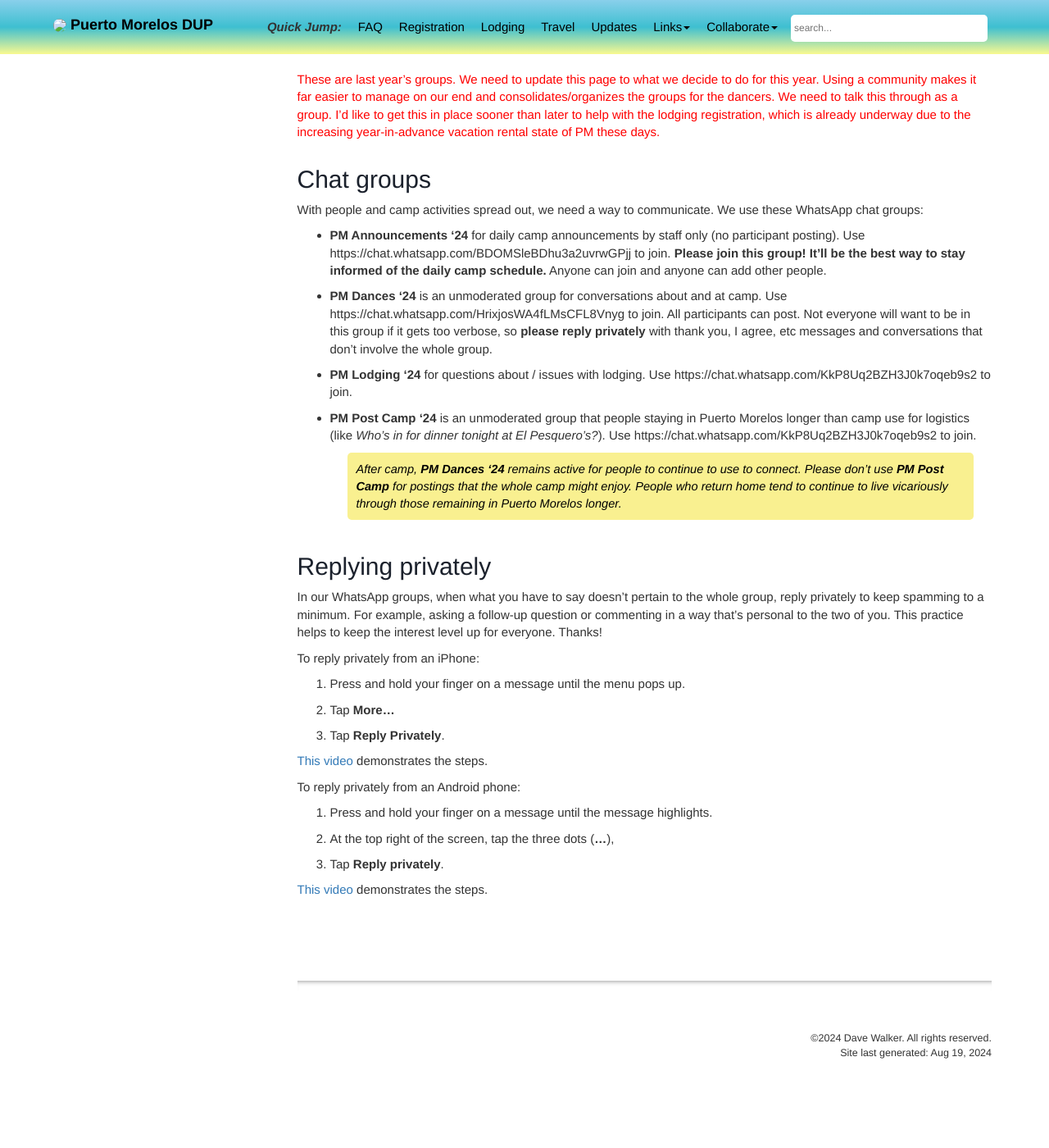
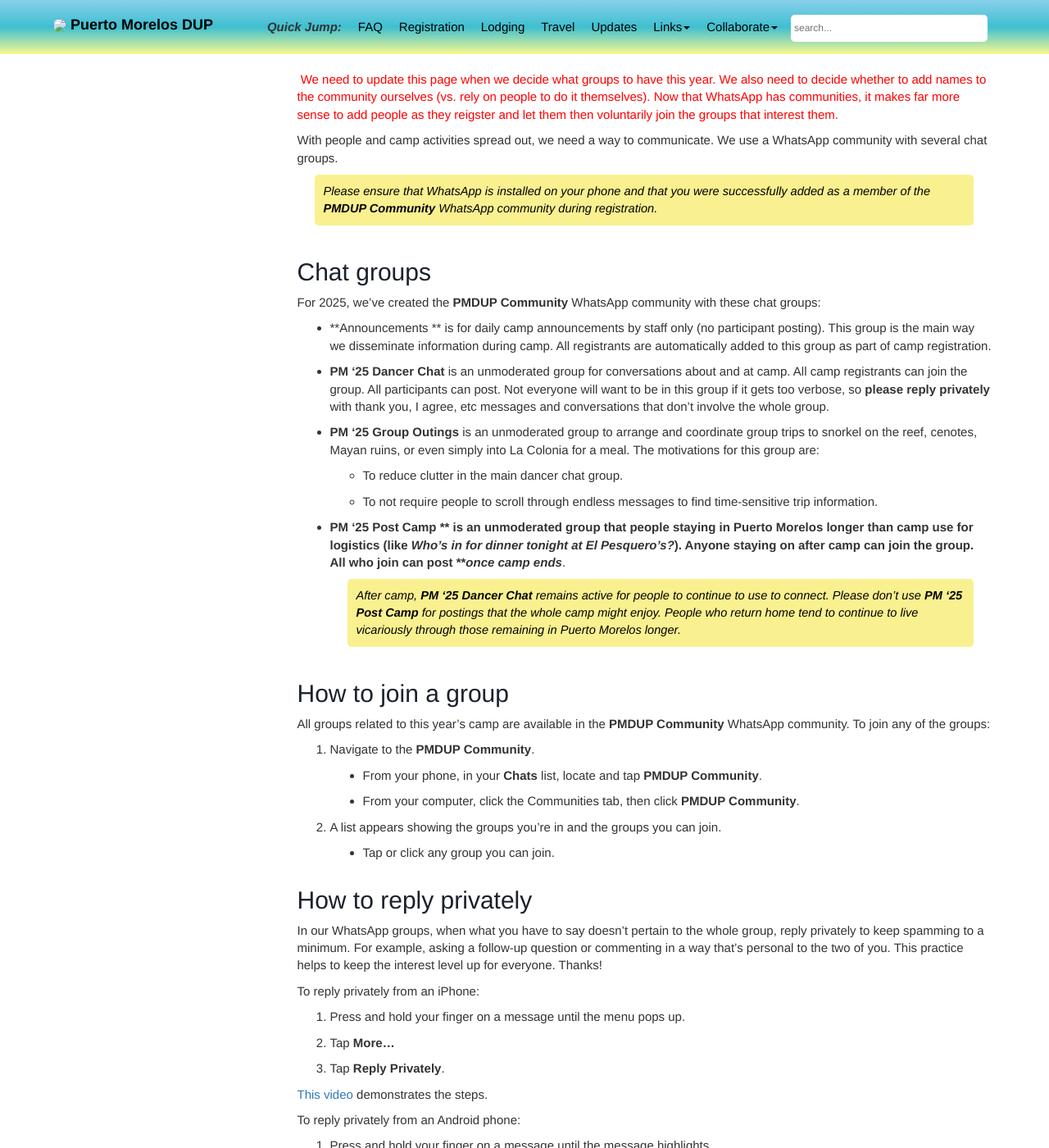
Before and after one commit to davewalker60/pmdup, a Jekyll site: the page built from pages/content/whatsapp-content.md, in a window 1280 px wide and 1400 px high. Shown: the whole window at 82% size. Built offline with Jekyll 4.4.1, drawn with Linux system fonts in a browser that asks for light colours; our own code applies the rules of GitHub Pages for plain Markdown files; comment, search, counter and statistics services are not loaded.

Commit message:
WhatsApp changes

```diff
--- a/_data/topnav.yml
+++ b/_data/topnav.yml
@@ -26,7 +26,7 @@ topnav_dropdowns:
           external_url: https://docs.google.com/forms/d/e/1FAIpQLSex7cyDs_Xf33rAxqU2S749xG_MB4lMQk3fPvF_p0JkkoKyTg/viewform
         - title: Las Arenas Booking Form
           external_url: https://docs.google.com/forms/d/e/1FAIpQLSct3SrTHl76pMYcZ5z9-eWdLCjCXzf4igqfVk689qA42YuyWA/viewform
-        - title: PM Dance Camp WhatsApp
+        - title: PMDUP WhatsApp Community
           external_url: https://chat.whatsapp.com/D7giUR3o5E1AKkqwy17Qga
     - title: Collaborate
       folderitems:
--- a/pages/content/whatsapp-content.md
+++ b/pages/content/whatsapp-content.md
@@ -1,20 +1,39 @@
-<span style="color:red"> These are last year's groups. We need to update this page to what we decide to do for this year. Using a community makes it far easier to manage on our end and consolidates/organizes the groups for the dancers. We need to talk this through as a group. I'd like to get this in place sooner than later to help with the lodging registration, which is already underway due to the increasing year-in-advance vacation rental state of PM these days.</span>
+<span style="color:red"> We need to update this page when we decide what groups to have this year. We also need to decide whether to add names to the community ourselves (vs. rely on people to do it themselves). Now that WhatsApp has communities, it makes far more sense to add people as they reigster and let them then voluntarily join the groups that interest them.</span>
+
+With people and camp activities spread out, we need a way to communicate. We use a WhatsApp community with several chat groups.
+
+>  Please ensure that WhatsApp is installed on your phone and that you were successfully added as a member of the **PMDUP Community** WhatsApp community during registration.
 
 # Chat groups
 
-With people and camp activities spread out, we need a way to communicate. We use these WhatsApp chat groups:
+For 2025, we've created the **PMDUP Community** WhatsApp community with these chat groups:
 
-- **PM Announcements ‘24** for daily camp announcements by staff only (no participant posting). Use https://chat.whatsapp.com/BDOMSleBDhu3a2uvrwGPjj to join. **Please join this group! It’ll be the best way to stay informed of the daily camp schedule.** Anyone can join and anyone can add other people.
+- **Announcements ** is for daily camp announcements by staff only (no participant posting). This group is the main way we disseminate information during camp. All registrants are automatically added to this group as part of camp registration.
 
-- **PM Dances ‘24** is an unmoderated group for conversations about and at camp. Use https://chat.whatsapp.com/HrixjosWA4fLMsCFL8Vnyg to join. All participants can post. Not everyone will want to be in this group if it gets too verbose, so **please reply privately** with thank you, I agree, etc messages and conversations that don’t involve the whole group.
+- **PM '25 Dancer Chat** is an unmoderated group for conversations about and at camp. All camp registrants can join the group. All participants can post. Not everyone will want to be in this group if it gets too verbose, so **please reply privately** with thank you, I agree, etc messages and conversations that don’t involve the whole group.
 
-- **PM Lodging ‘24** for questions about / issues with lodging. Use https://chat.whatsapp.com/KkP8Uq2BZH3J0k7oqeb9s2 to join.
+- **PM ‘25 Group Outings** is an unmoderated group to arrange and coordinate group trips to snorkel on the reef, cenotes, Mayan ruins, or even simply into La Colonia for a meal. The motivations for this group are:
 
-- **PM Post Camp ‘24** is an unmoderated group that people staying in Puerto Morelos longer than camp use for logistics (like _Who's in for dinner tonight at El Pesquero's?_). Use https://chat.whatsapp.com/KkP8Uq2BZH3J0k7oqeb9s2 to join.
+  - To reduce clutter in the main dancer chat group.
 
-  > After camp, **PM Dances '24** remains active for people to continue to use to connect. Please don't use **PM Post Camp** for postings that the whole camp might enjoy. People who return home tend to continue to live vicariously through those remaining in Puerto Morelos longer.
+  - To not require people to scroll through endless messages to find time-sensitive trip information.
 
-# Replying privately
+- **PM '25 Post Camp ** is an unmoderated group that people staying in Puerto Morelos longer than camp use for logistics (like _Who's in for dinner tonight at El Pesquero's?_).  Anyone staying on after camp can join the group. All who join can post ***once camp ends***.
+
+  > After camp, **PM '25 Dancer Chat** remains active for people to continue to use to connect. Please don't use **PM '25 Post Camp** for postings that the whole camp might enjoy. People who return home tend to continue to live vicariously through those remaining in Puerto Morelos longer.
+
+
+# How to join a group
+
+All groups related to this year's camp are available in the **PMDUP Community** WhatsApp community. To join any of the groups:
+
+1. Navigate to the **PMDUP Community**.
+   - From your phone, in your **Chats** list, locate and tap **PMDUP Community**.
+   - From your computer, click the Communities tab, then click **PMDUP Community**.
+2. A list appears showing the groups you're in and the groups you can join.
+   - Tap or click any group you can join.
+
+# How to reply privately
 
 In our WhatsApp groups, when what you have to say doesn’t pertain to the whole group, reply privately to keep spamming to a minimum. For example, asking a follow-up question or commenting in a way that’s personal to the two of you. This practice helps to keep the interest level up for everyone. Thanks!
 
```
Also changed, not shown: index.md (+6 -3 lines), pages/camp-schedule.md (+1 -3 lines), pages/external-links.md (+1 -1 lines), pages/venue.md (+3 -4 lines).
